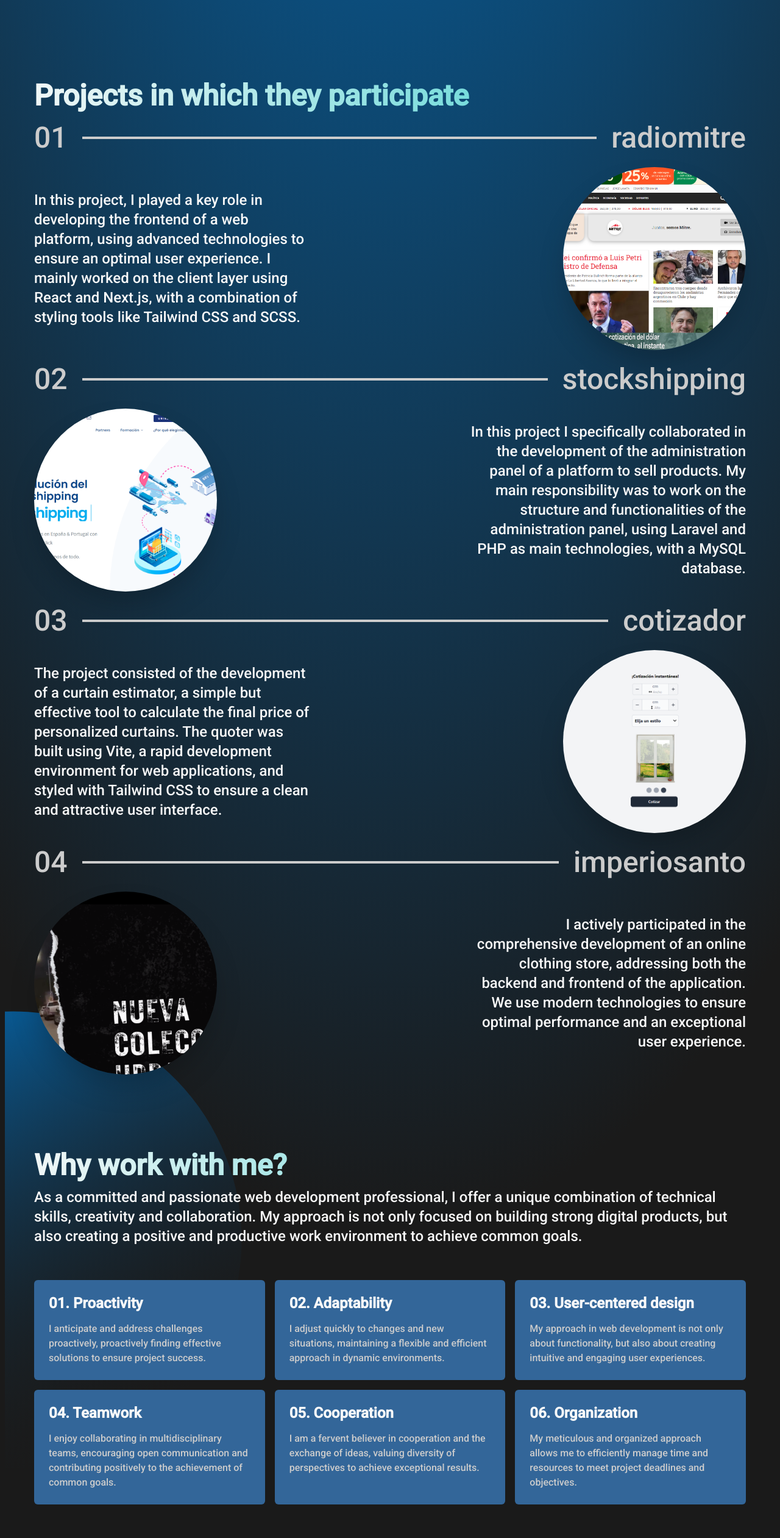
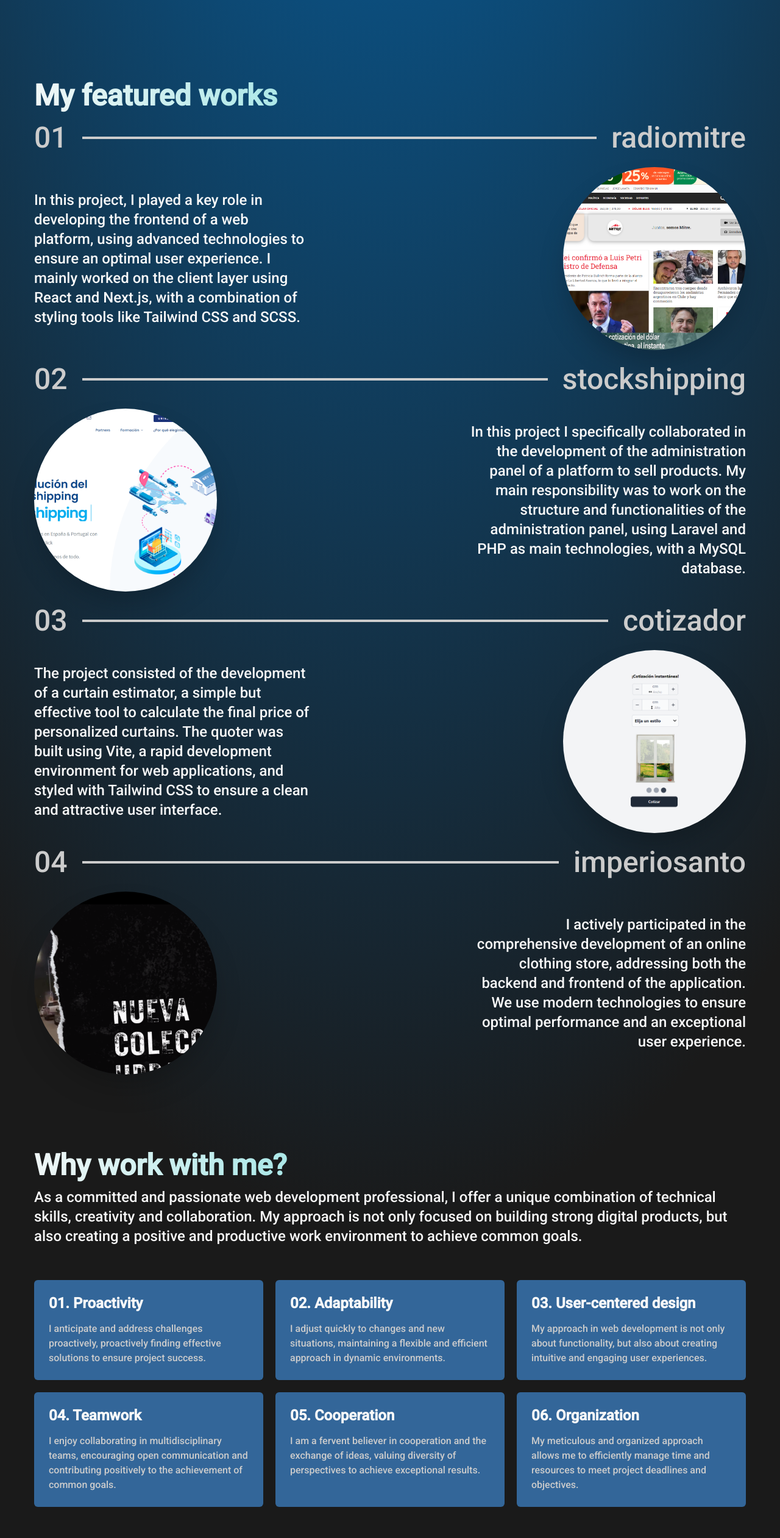
Before and after one commit to floresmatias0/matt, a Next.js app: page /en in a window 1280 px wide. Shown: the part 905-3427 px from the top of the page at 61% size. Built offline with nearby package versions, Linux system fonts and the light colour scheme.

Commit message:
fix responsive style and some text translated

```diff
--- a/messages/en.json
+++ b/messages/en.json
@@ -7,7 +7,8 @@
     },
     "header": {
       "btn_translate": "Español",
-      "btn_contact": "Contact"
+      "btn_contact": "Contact",
+      "text_logo": "Portfolio"
     },
     "intro": {
       "section_1": {
@@ -25,7 +26,7 @@
       }
     },
     "services": {
-      "title": "Projects in which they participate",
+      "title": "My featured works",
       "picture": {
         "hover": "Visit"
       },
--- a/messages/es.json
+++ b/messages/es.json
@@ -7,7 +7,8 @@
     },
     "header": {
       "btn_translate": "English",
-      "btn_contact": "Contacto"
+      "btn_contact": "Contacto",
+      "text_logo": "Portafolio"
     },
     "intro": {
       "section_1": {
@@ -25,7 +26,7 @@
       }
     },
     "services": {
-      "title": "Proyectos en los que participe",
+      "title": "Mis trabajos destacados",
       "picture": {
         "hover": "Visitar"
       },
--- a/src/app/[locale]/page.tsx
+++ b/src/app/[locale]/page.tsx
@@ -13,8 +13,12 @@ export default function Home() {
 
   return (
     <main className="">
-      <Header btnLegendTranslate={t('header.btn_translate')} btnLegendContact={t('header.btn_contact')}/>
-      <div className='px-8 md:px-14 md:mb-8 md:mt-2 flex flex-col gap-24'>
+      <Header
+        btnLegendTranslate={t('header.btn_translate')}
+        btnLegendContact={t('header.btn_contact')}
+        textLogo={t('header.text_logo')}
+      />
+      <div className='md:mb-8 md:mt-2 flex flex-col gap-24 container mx-auto px-14'>
         <Intro
           title={t("intro.section_1.title")}
           subtitle={t("intro.section_1.subtitle")}
--- a/src/components/Footer/index.tsx
+++ b/src/components/Footer/index.tsx
@@ -9,7 +9,7 @@ const Footer = () => {
       <div className='w-full md:w-1/3'>
         <div>
           {/* <Image src='/Logo.svg' alt='Merliteam' width={200} height={200} className='m-auto md:m-[initial] w-40 md:w-36'/> */}
-          <p className='text-4xl text-white'>Portfolio</p>
+          <p className='text-4xl text-white'>{t('header.text_logo')}</p>
         </div>
         <div>
           {/* {FOOTER_CONTENT.contact.t1} */}
--- a/src/components/Header/index.tsx
+++ b/src/components/Header/index.tsx
@@ -7,11 +7,16 @@ import { useEffect } from 'react';
 import Image from 'next/image';
 
 type Props = {
-	btnLegendTranslate: string,
-	btnLegendContact: string,
+	btnLegendTranslate: string;
+	btnLegendContact: string;
+  textLogo: string;
 };
 
-const Header = ({btnLegendTranslate, btnLegendContact}: Props) => {
+const Header = ({
+  btnLegendTranslate,
+  btnLegendContact,
+  textLogo
+}: Props) => {
   const router = useRouter();
 
   useEffect(() => {
@@ -27,8 +32,7 @@ const Header = ({btnLegendTranslate, btnLegendContact}: Props) => {
 
   return (
     <header className='flex items-center justify-between px-8 md:px-14 py-2'>
-      {/* <Image src='/Logo.svg' alt='Merliteam' width={200} height={100} className='w-64 md:w-64'/> */}
-      <p className='text-4xl text-white'>Portfolio</p>
+      <p className='text-4xl text-white'>{textLogo}</p>
       <div className='button-container hidden md:flex'>
         <Button clickHandler={handleChangeLanguage} label={btnLegendTranslate} variant={ButtonVariation.outline} className='mr-2'/>
         <Button href={'/#contacto'} label={btnLegendContact} variant={ButtonVariation.outline} />
--- a/src/components/Processes/index.tsx
+++ b/src/components/Processes/index.tsx
@@ -1,5 +1,4 @@
 import { processes } from "@/config/config"
-import Image from 'next/image'
 import Card from "@/components/Card"
 import { useTranslations } from 'next-intl'
 
@@ -7,8 +6,7 @@ const Processes = () => {
   const t = useTranslations('Index')
 
   return (
-    <div className='relative'>
-      <Image src="/Circle.svg" alt='decoration' width={100} height={100} className='absolute -left-12 -top-56 -z-10 hidden md:block w-1/3' />
+    <div>
       <div className="mb-14">
         <h2 className="mb-2 text-3xl md:text-5xl font-semibold text-transparent bg-clip-text bg-text-gradient" style={{ lineHeight: 1.2 }}>
           {t("intro.section_2.title")}
@@ -17,7 +15,7 @@ const Processes = () => {
           {t("intro.section_2.description")}
         </p>
       </div>
-      <div className="grid grid-cols-1 md:grid-cols-2 lg:grid-cols-3 gap-4">
+      <div className="grid grid-cols-1 md:grid-cols-2 lg:grid-cols-3 gap-5">
         {
           processes.map(process =>
             <Card
--- a/src/components/Service/index.tsx
+++ b/src/components/Service/index.tsx
@@ -16,7 +16,7 @@ type Service = {
 const Service : React.FC<Service> = ({number, title, description, image, orientation, link, legendPicture}) => {
 
   return (
-    <div className="text-merli-gray-light group">
+    <div className="text-merli-gray-light group my-2">
       <div className={`w-full flex items-center justify-between mb-6 text-2xl md:text-5xl`}>
         <p className="">{number}</p>
         <div className="flex-1 border-2 border-merli-gray-light mx-6"></div>
@@ -24,7 +24,7 @@ const Service : React.FC<Service> = ({number, title, description, image, orienta
       </div>
       <div className={`w-full flex items-center justify-between mb-6 gap-8 text-2xl md:text-5xl flex-col-reverse md:flex-row md:group-even:flex-row-reverse`}>
         <div className={`w-full px-4 md:w-3/5 md:px-0 flex ${orientation === 1 ? 'justify-end' : 'justify-start'} items-center`}>
-          <div className="relative w-[300px] h-[300px] rounded-full overflow-hidden shadow-2xl">
+          <div className="relative w-[250px] h-[250px] md:w-[300px] md:h-[300px] rounded-full overflow-hidden shadow-2xl">
             <a href={link} target="_blank" rel="noreferrer" className="w-full h-full">
               <Image src={image} alt={title} width={300} height={300} className="m-auto w-full h-full object-cover"/>
               <div className="absolute top-0 left-0 w-full h-full flex justify-center items-center opacity-0 hover:opacity-100 bg-black-transparent transition-opacity duration-300">
```
